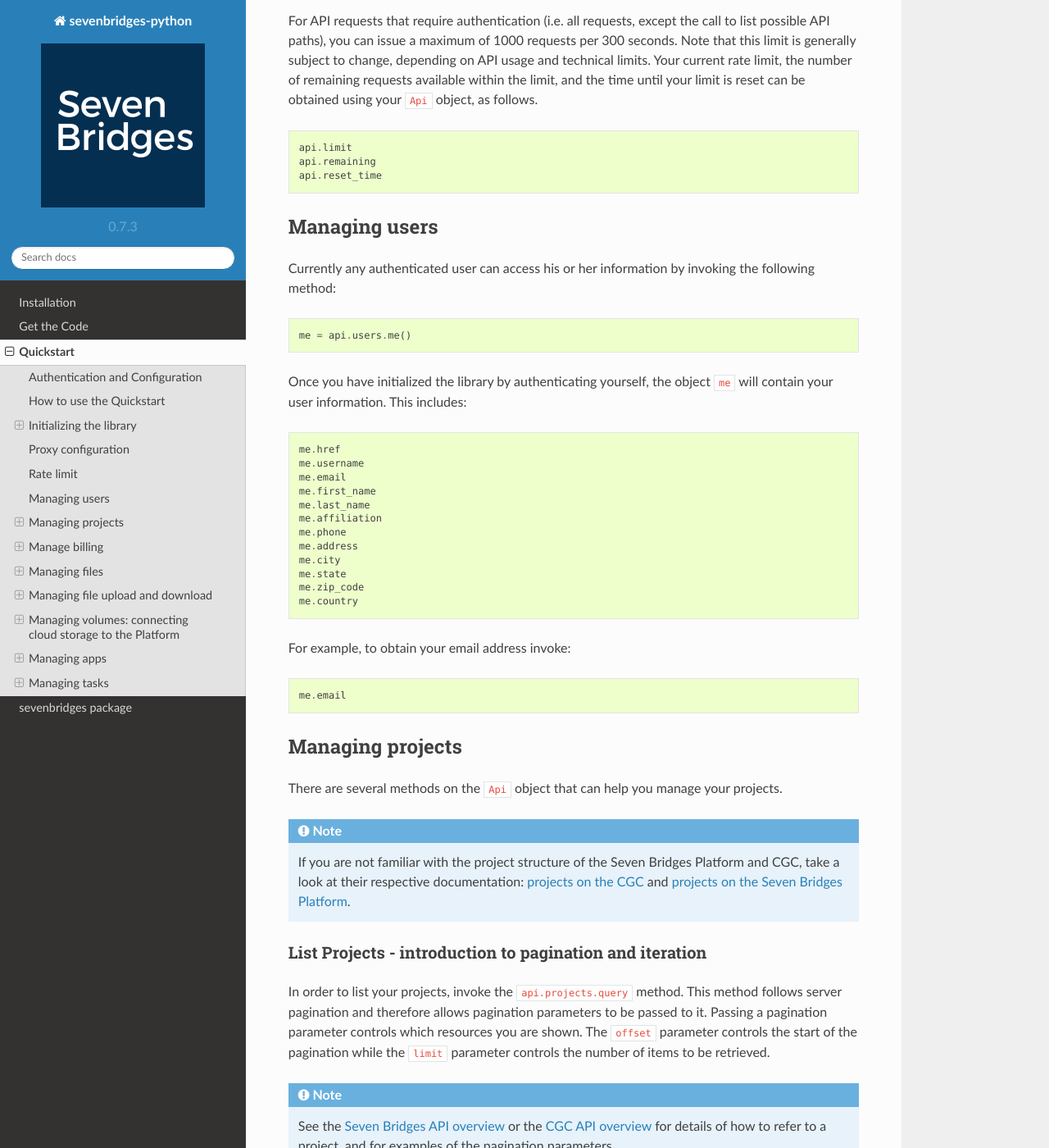
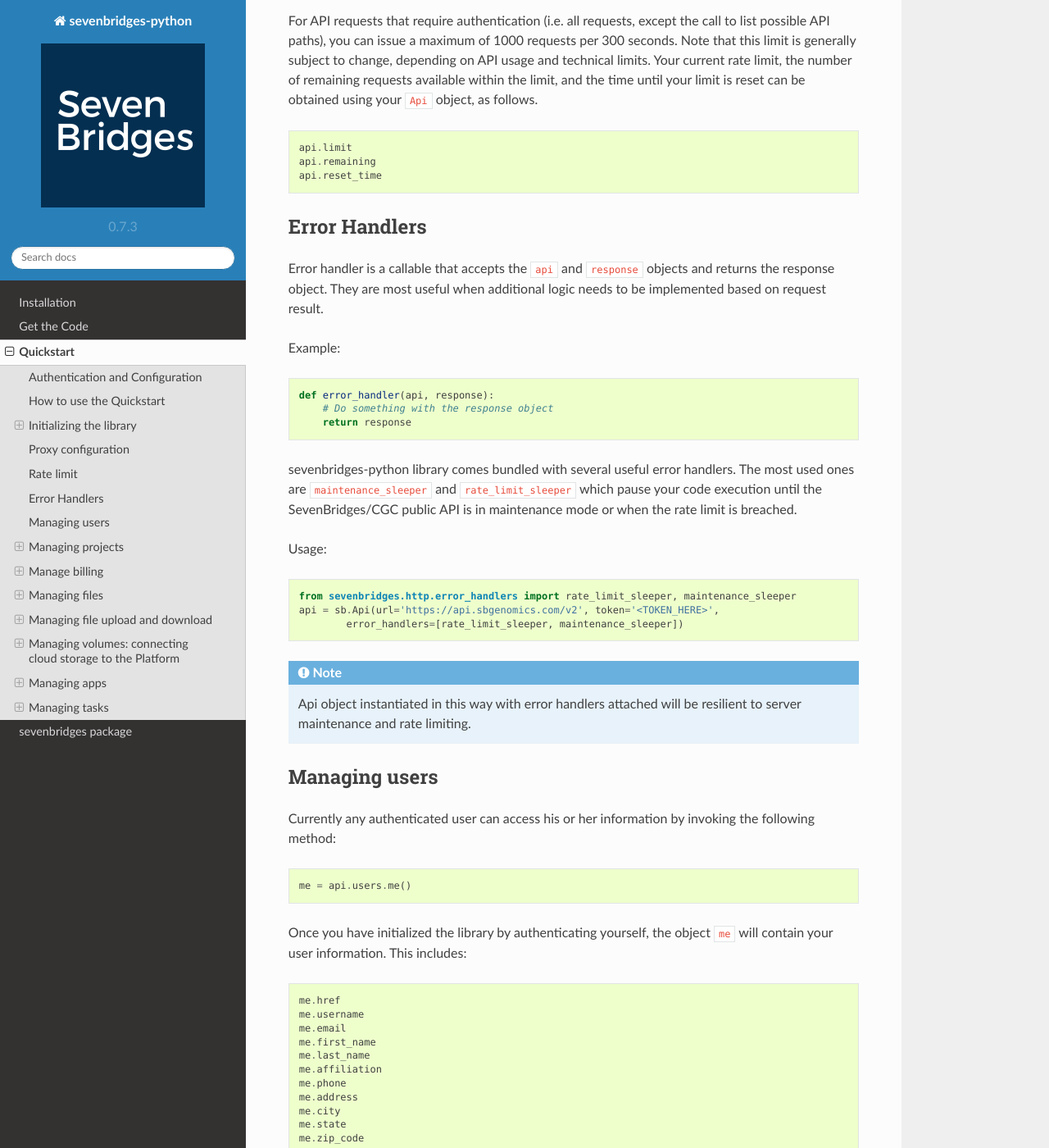
Before and after one commit to sbg/sevenbridges-python, a Sphinx documentation site: the page built from docs/quickstart.rst, in a window 1280 px wide and 1400 px high, scrolled down 3948 px. Shown: the whole window at 82% size. Built offline with Sphinx 7.4.7 and the Read the Docs theme 2.0.0, drawn with Linux system fonts in a browser that asks for light colours.

Commit message:
Document error handlers

```diff
--- a/docs/quickstart.rst
+++ b/docs/quickstart.rst
@@ -164,6 +164,7 @@
 
 .. note:: Once you set the proxy, all calls including upload and download will use the proxy settings.
 
+
 Rate limit
 ----------
 
@@ -179,6 +180,37 @@
     api.remaining
     api.reset_time
 
+
+Error Handlers
+--------------
+
+Error handler is a callable that accepts the :code:`api` and :code:`response` objects and returns the response object.
+They are most useful when additional logic needs to be implemented based on request result.
+
+Example:
+
+.. code::
+
+    def error_handler(api, response):
+        # Do something with the response object
+        return response
+
+
+sevenbridges-python library comes bundled with several useful error handlers. The most used ones
+are :code:`maintenance_sleeper` and :code:`rate_limit_sleeper` which pause your code execution until the SevenBridges/CGC
+public API is in maintenance mode or when the rate limit is breached.
+
+
+Usage:
+
+.. code::
+
+    from sevenbridges.http.error_handlers import rate_limit_sleeper, maintenance_sleeper
+    api = sb.Api(url='https://api.sbgenomics.com/v2', token='<TOKEN_HERE>',
+            error_handlers=[rate_limit_sleeper, maintenance_sleeper])
+
+
+.. note:: Api object instantiated in this way with error handlers attached will be resilient to server maintenance and rate limiting.
 
 Managing users
 --------------
```
